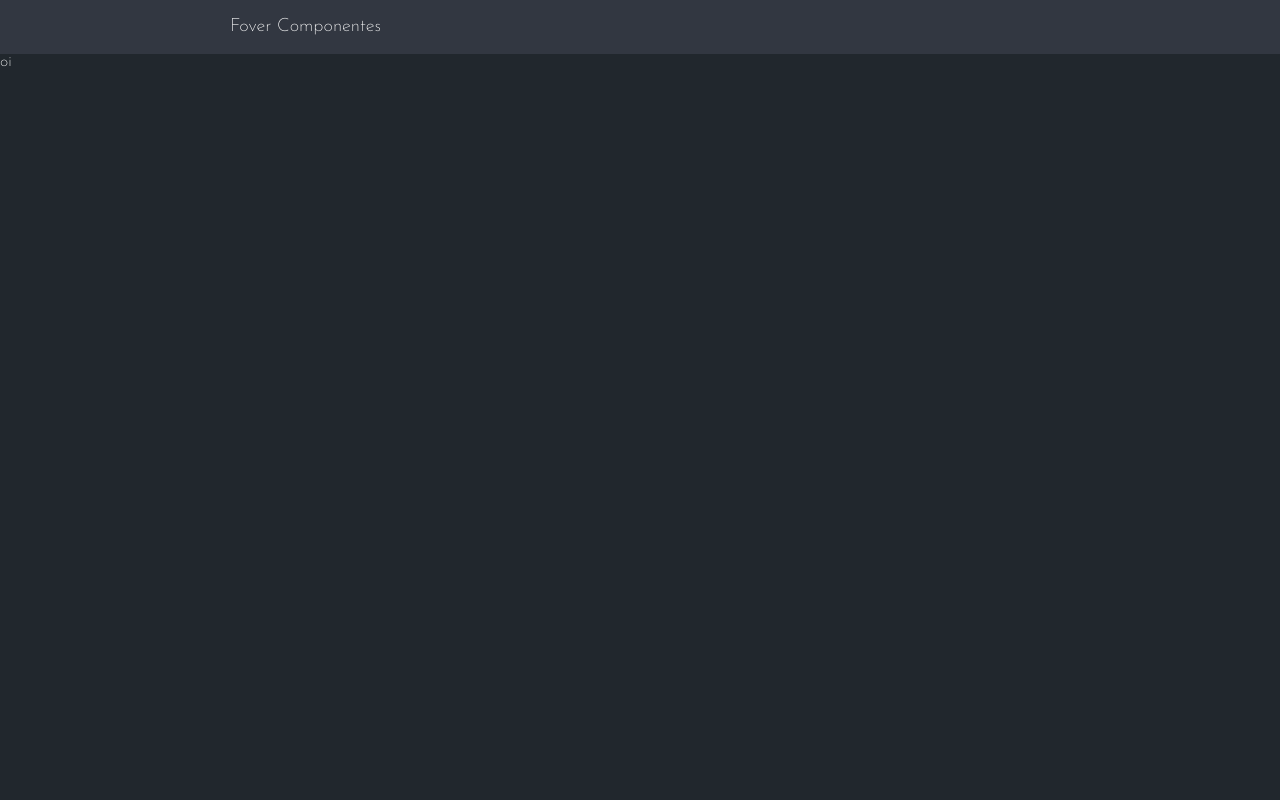
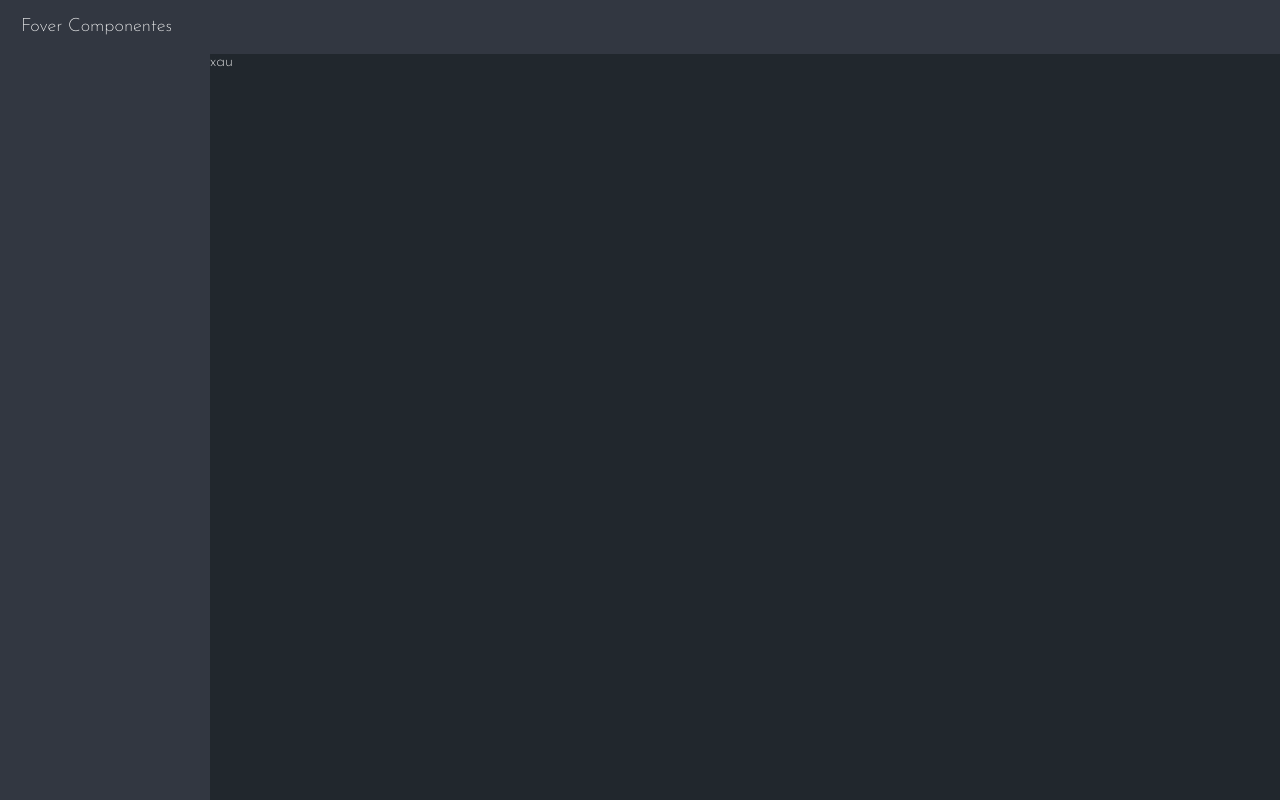
Before and after one commit to guiNunesFover/fover-library, an Angular app: page /list-components in a window 1280 px wide. Built offline with nearby package versions, Linux system fonts and the light colour scheme.

Commit message:
Iniciando tela dos componentes

```diff
--- a/src/app/modules/_core/pages/default/components/menu-top/menu-top.component.scss
+++ b/src/app/modules/_core/pages/default/components/menu-top/menu-top.component.scss
@@ -6,7 +6,7 @@
     align-items: center;
     justify-content: space-between;
     height: 6.8vh;
-    padding: 0 230px;
+    padding: 0 21px;
     box-sizing: border-box;
     box-shadow: $box-shadow;
     transition: $transition;
--- a/src/app/modules/list-components/list-components.module.ts
+++ b/src/app/modules/list-components/list-components.module.ts
@@ -2,10 +2,12 @@ import { NgModule } from '@angular/core';
 import { CommonModule } from '@angular/common';
 import { ListComponentsDefaultPage } from './pages/default/list-components-default.page';
 import { ListComponentsRoutingModule } from './list-components-routing.module';
+import { MenuLateralComponent } from './pages/default/components/menu-lateral/menu-lateral.component';
 
 @NgModule({
     declarations: [
         ListComponentsDefaultPage,
+        MenuLateralComponent,
     ],
     imports: [
         CommonModule,
--- /dev/null
+++ b/src/app/modules/list-components/pages/default/components/menu-lateral/menu-lateral.component.html
@@ -0,0 +1,3 @@
+<div class="container-menu">
+
+</div>
--- /dev/null
+++ b/src/app/modules/list-components/pages/default/components/menu-lateral/menu-lateral.component.scss
@@ -0,0 +1,9 @@
+@import "src/assets/styles/main.scss";
+
+.container-menu
+{
+    padding: 5px;
+    background-color: var(--background-cards);
+    height: calc(100vh - 8vh);
+    width: 200px;
+}
--- a/src/app/modules/list-components/pages/default/list-components-default.page.html
+++ b/src/app/modules/list-components/pages/default/list-components-default.page.html
@@ -1 +1,8 @@
-<h1>oi</h1>
+<div class="container-page">
+
+    <!-- Menu -->
+    <menu-lateral></menu-lateral>
+
+    <!-- Body -->
+    <h1>xau</h1>
+</div>
--- a/src/app/modules/list-components/pages/default/list-components-default.page.scss
+++ b/src/app/modules/list-components/pages/default/list-components-default.page.scss
@@ -0,0 +1,6 @@
+@import "src/assets/styles/main.scss";
+
+.container-page
+{
+    display: flex;
+}
--- a/src/app/modules/presentation/pages/default/presentation-default.page.html
+++ b/src/app/modules/presentation/pages/default/presentation-default.page.html
@@ -11,7 +11,7 @@
     <div class="container-options">
         <fover-button
             [height]="'xl'"
-            (click)="navigateToListComponents()">Components
+            (click)="navigateToListComponents()">Componentes
         </fover-button>
         <fover-button
             [height]="'xl'"
```
Also changed, not shown: src/app/modules/list-components/pages/default/components/menu-lateral/menu-lateral.component.ts (added, +8 -0 lines), 1 other file (tests, documents, lock files or other folders).
